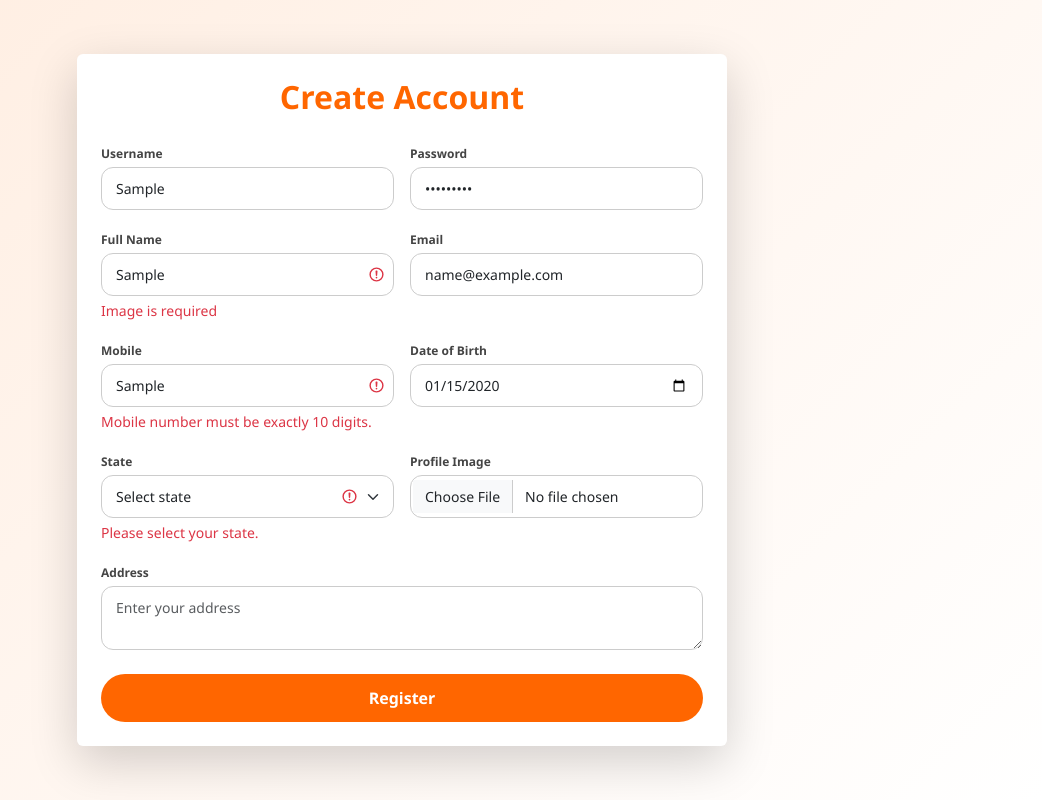
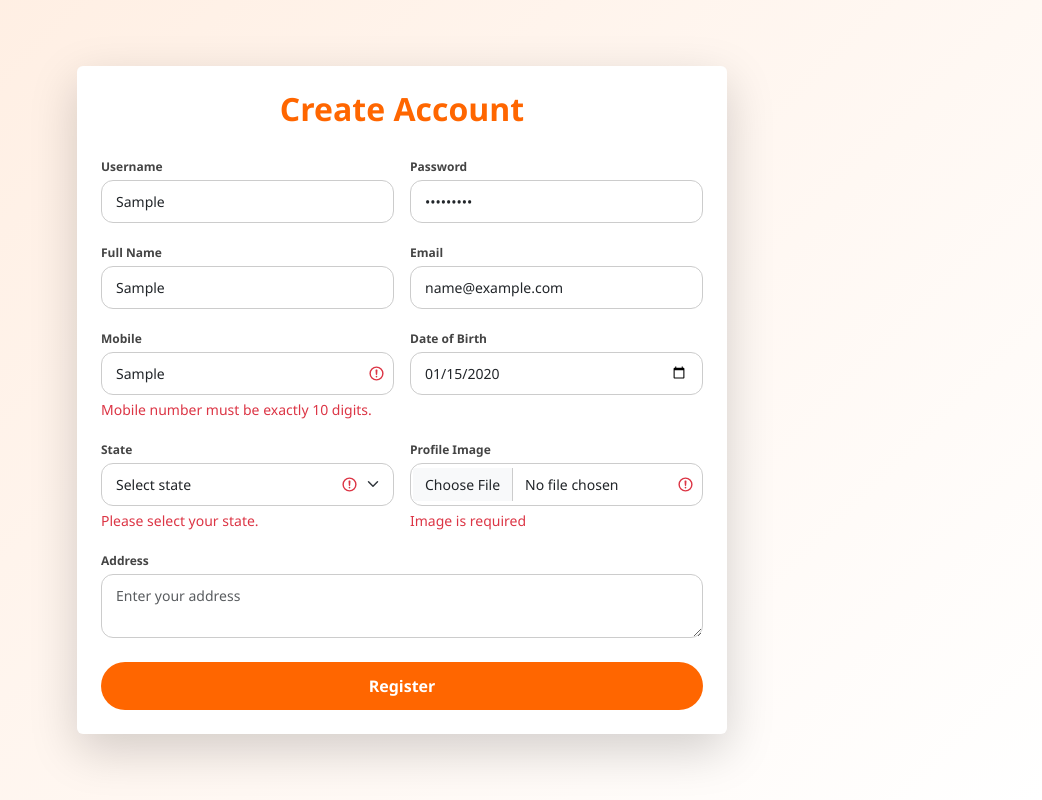
Before and after one commit to Raviganesh2005/olxFrontend, a React (Vite) app: page /register in a window 1280 px wide. Both pictures are taken after typing "Sample", "Sample123", "Sample", "name@example.com", "Sample", "2020-01-15" into the empty fields and a click on the button "Register". Shown: the whole page, without its empty margins (238-1280 px from the left). Built offline with nearby package versions, Linux system fonts and the light colour scheme.

Commit message:
fix:modifying the register module

```diff
--- a/src/components/Register.jsx
+++ b/src/components/Register.jsx
@@ -73,7 +73,7 @@ function Register() {
     }
     if (!data.image) {
 
-      newErrors.name = "Image is required"
+      newErrors.image = "Image is required"
     }
 
     setErrors(newErrors);
@@ -243,16 +243,19 @@ function Register() {
               )}
             </div>
 
-            {/* Image */}
             <div className="col-md-6">
               <label className="form-label">Profile Image</label>
               <input
                 type="file"
-                className="form-control"
+                className={`form-control ${errors.image ? "is-invalid" : ""}`}
                 name="image"
                 onChange={handleChange}
               />
+              {errors.image && (
+                <div className="invalid-feedback">{errors.image}</div>
+              )}
             </div>
+
 
             {/* Address */}
             <div className="col-12">
```
